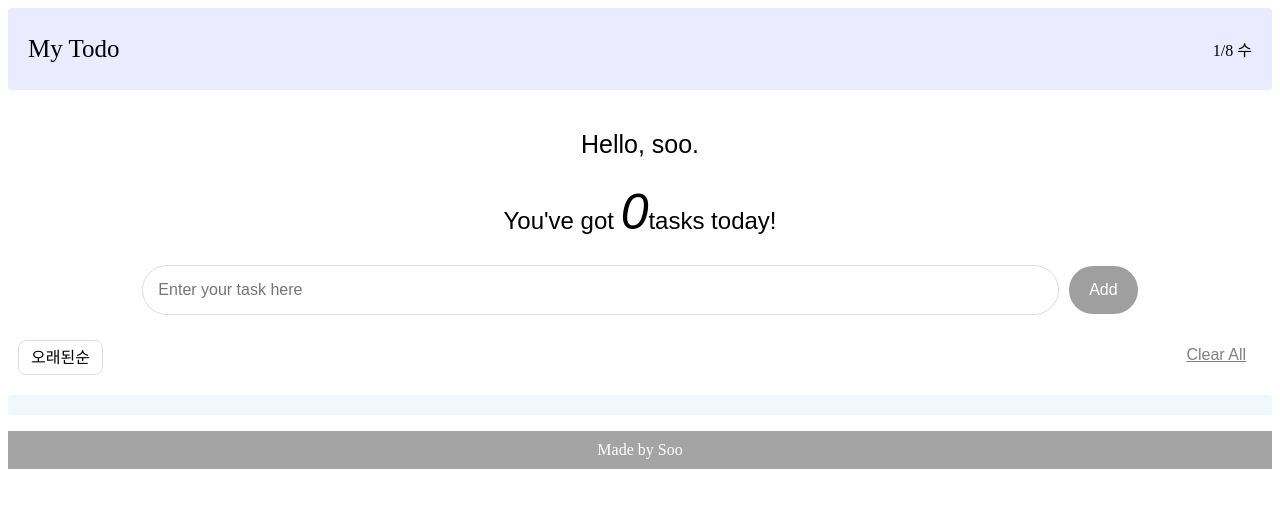
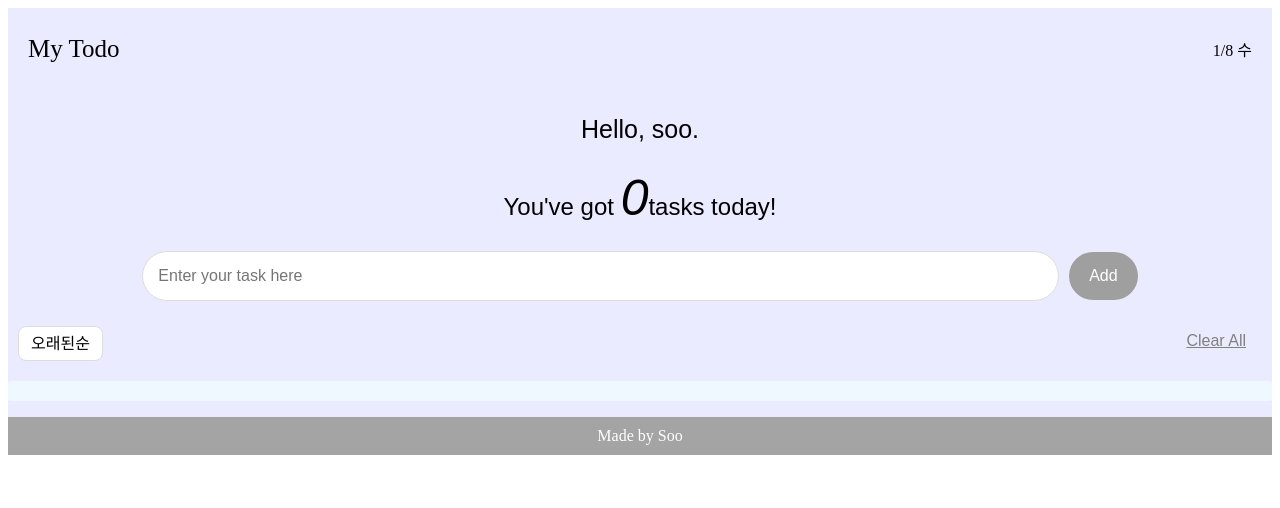
Before and after one commit to blackcat417/Vue-project, a Vue app: page / in a window 1280 px wide. Shown: the top 508 px of the page. Built offline with nearby package versions, Linux system fonts and the light colour scheme.

Commit message:
list edit

```diff
--- a/src/App.vue
+++ b/src/App.vue
@@ -117,7 +117,7 @@ export default {
 </script>
 
 <style>
-.app {
-  background-color: black;
+#app {
+  background-color: rgb(235, 235, 255);
 }
 </style>
--- a/src/components/TodoFooter.vue
+++ b/src/components/TodoFooter.vue
@@ -12,3 +12,4 @@
   background-color: rgb(164, 164, 164);
 }
 </style>
+ㄴ
--- a/src/components/TodoInput.vue
+++ b/src/components/TodoInput.vue
@@ -51,6 +51,7 @@ export default {
   align-items: center;
   margin: 10px 0;
   gap: 10px;
+  background-color: rgb(235, 235, 255);
 }
 
 .add__input {
--- a/src/components/TodoList.vue
+++ b/src/components/TodoList.vue
@@ -9,12 +9,17 @@
         <input
           type="checkbox"
           v-bind:id="todoItem.item"
-          v-bind:checked="todoItem.completed === true"
+          v-bind:checked="todoItem.completed"
           v-on:change="toggleComplete(todoItem)"
           class="list__checkbox"
         />
         <label v-bind:for="todoItem.item" class="list__label">
-          <p class="list__text">{{ todoItem.item }}</p>
+          <p
+            class="list__text"
+            v-bind:class="{ 'list__text--completed': todoItem.completed }"
+          >
+            {{ todoItem.item }}
+          </p>
         </label>
       </div>
       <div class="list__right">
@@ -88,6 +93,10 @@ export default {
   font-size: 18px;
   font-weight: 600;
 }
+.list__text--completed {
+  text-decoration: line-through; /* 가운데 줄 */
+  color: lightgray; /* 완료된 항목 색상 변경 */
+}
 
 .list__right {
   display: flex;
--- a/src/components/TodoTitle.vue
+++ b/src/components/TodoTitle.vue
@@ -29,14 +29,13 @@ export default {
 
 <style>
 .title {
+  background-color: rgb(235, 235, 255);
   color: black;
   text-align: center;
-  margin-top: 40px;
   font-family: "Jost", sans-serif;
 }
 .title__message {
   font-size: 25px;
-  margin-bottom: 8px;
   font-weight: 300;
 }
 
@@ -51,7 +50,7 @@ export default {
 .title__task-total {
   font-size: 30px;
   font-weight: 700;
-  color: #f9d342; /* 강조 색상 */
+  color: rgb(107, 70, 255); /* 강조 색상 */
   margin-right: 8px;
 }
 </style>
```
